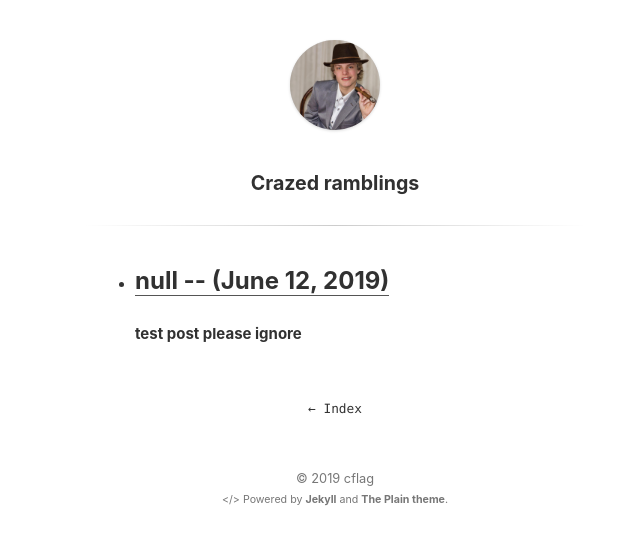
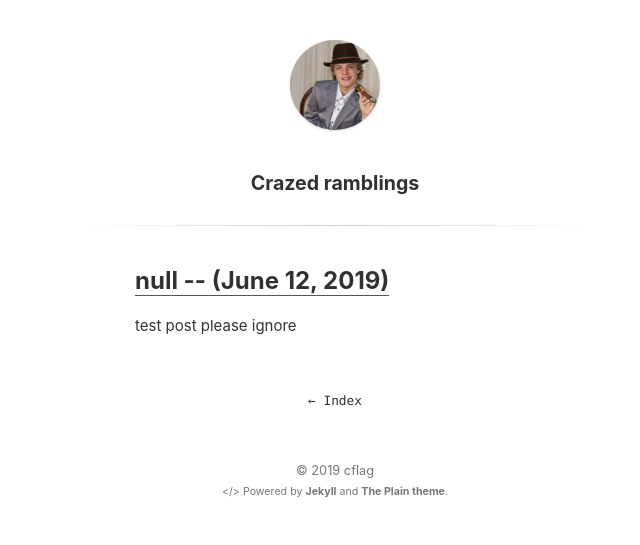
Before and after one commit to cflag02/cflag.io, a Jekyll site: the page built from posts.md, in a window 1280 px wide. Shown: the top 545 px of the page, without its empty margins (305-945 px from the left). Built offline with Jekyll 4.4.1, drawn with Linux system fonts in a browser that asks for light colours.

Commit message:
Update posts.md

```diff
--- a/posts.md
+++ b/posts.md
@@ -2,11 +2,11 @@
 layout: page
 title:  "Crazed ramblings"
 ---
-<ul>
+<ul style="list-style: none;">
   {% for post in site.posts %}
     <li>
       <h2><a href="{{ post.url }}">{{ post.title }} -- ({{ post.date | date: '%B %d, %Y' }})</a></h2>
-      <h3>{{ post.excerpt }}</h3>
+      {{ post.excerpt }}
     </li>
   {% endfor %}
 </ul>
```
